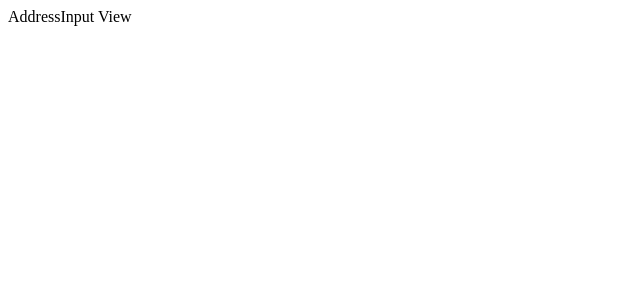
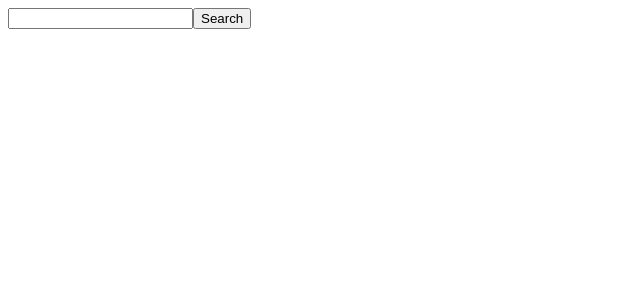
Before and after one commit to jessgusclark/rns-react-components, a React (Create React App) app: page / in a window 1280 px wide. Shown: the top 300 px of the page, without its empty margins (0-640 px from the left). Built offline with nearby package versions, Linux system fonts and the light colour scheme.

Commit message:
Get OnClick working from view to the container.

```diff
--- a/src/components/AddressInput/containers/AddressInputContainer.js
+++ b/src/components/AddressInput/containers/AddressInputContainer.js
@@ -1,11 +1,12 @@
 import { connect } from 'react-redux';
 import { AddressInputComponent } from '../view';
 
+
 const mapStateToProps = (state) => ({
-
+  term: state.term,
 });
-const mapDispatchToProps = (dispatch) => ({
-
+const mapDispatchToProps = () => ({
+  onClick: (term) => { console.log('clicked container', term); },
 });
 
 export default connect(
--- a/src/components/AddressInput/operations.js
+++ b/src/components/AddressInput/operations.js
@@ -0,0 +1,6 @@
+export default () => {
+  // eslint-disable-next-line no-console
+  console.log('operations file hit');
+
+  return 'Hello!';
+};
--- a/src/components/AddressInput/view/AddressInputComponent.js
+++ b/src/components/AddressInput/view/AddressInputComponent.js
@@ -1,10 +1,30 @@
 import React from 'react';
+import propTypes from 'prop-types';
+
 // Presentational Component
+const AddressInputComponent = ({ onClick }) => {
+  let input;
 
-const AddressInputComponent = () => (
-  <div>
-    AddressInput View
-  </div>
-);
+  return (
+    <div>
+      <input
+        ref={(node) => {
+          input = node;
+        }}
+      />
+
+      <button
+        type="submit"
+        onClick={() => onClick(input.value)}
+      >
+        Search
+      </button>
+    </div>
+  );
+};
+
+AddressInputComponent.propTypes = {
+  onClick: propTypes.func.isRequired,
+}
 
 export default AddressInputComponent;
```
